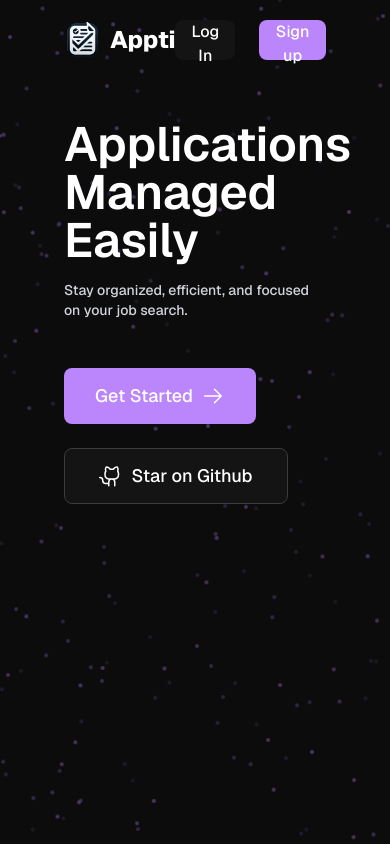
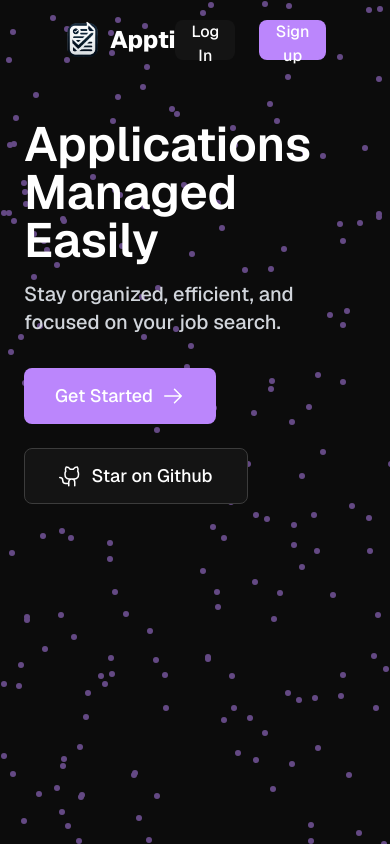
Before and after one commit to krishabbashyal/Apptive, a Next.js app in the folder client/: page / in a window 390 px wide. Built offline with nearby package versions, Linux system fonts and the light colour scheme.

Commit message:
Moved content to component and made some responsive changes for mobile

```diff
--- a/client/src/app/page.tsx
+++ b/client/src/app/page.tsx
@@ -4,54 +4,33 @@ import React from "react";
 import Navbar from "@/components/UserInterface/Navbar";
 import { ArrowRight, GithubLogo } from "@phosphor-icons/react";
 import CustomButton from "@/components/UserInterface/CustomButton";
+import BackgroundDots from "@/components/UserInterface/BackgroundDots";
 
 const LandingPage = () => {
   return (
     <div className="relative min-h-screen overflow-hidden text-white">
-      {/* Abstract Background Elements */}
-      <div className="absolute inset-0 z-0">
-
-
-
-
-        <div className="absolute inset-0 opacity-50">
-          <div className="relative h-full w-full">
-            {Array.from({ length: 200 }).map((_, i) => (
-              <div
-                key={i}
-                className="absolute h-1 w-1 rounded-full bg-accent"
-                style={{
-                  top: `${Math.random() * 100}%`,
-                  left: `${Math.random() * 100}%`,
-                  animationDelay: `${Math.random() * 2}s`,
-                  animation: `pulse ${Math.random() + 0.5}s  infinite, float ${3 + Math.random() * 15}s infinite`,
-                }}
-              />
-            ))}
-          </div>
-        </div>
-      </div>
+      <BackgroundDots />
 
       {/* Main Content */}
       <div className="relative z-10">
         <Navbar />
-        <div className="px-16">
+        <div className="px-6 lg:px-16">
           <div className="mt-10 md:mt-16">
-            <h1 className="relative text-5xl font-semibold md:text-6xl lg:text-8xl">
+            <h1 className="relative text-5xl font-semibold md:text-6xl lg:text-9xl">
               Applications
             </h1>
-            <h1 className="relative text-5xl font-semibold md:text-6xl lg:text-8xl">
+            <h1 className="relative text-5xl font-semibold md:text-6xl lg:text-9xl">
               Managed
             </h1>
-            <h1 className="relative text-5xl font-semibold md:text-6xl lg:text-8xl">
+            <h1 className="relative text-5xl font-semibold md:text-6xl lg:text-9xl">
               Easily
             </h1>
           </div>
           <div>
-            <p className="mt-4 text-sm font-medium text-gray-300 md:mt-10 md:text-4xl">
+            <p className="mt-4 text-xl font-medium text-gray-300 md:mt-10 md:text-4xl">
               Stay organized, efficient, and focused on your job search.
             </p>
-            <div className="mt-12 flex flex-col gap-6 sm:flex-row">
+            <div className="mt-8 lg:mt-12 flex flex-col md:flex-row gap-6">
               <CustomButton
                 label="Get Started"
                 customClasses="bg-accent w-48 h-14 relative overflow-hidden group"
@@ -71,36 +50,6 @@ const LandingPage = () => {
           </div>
         </div>
       </div>
-      <style jsx global>{`
-        @keyframes float {
-          0% {
-            transform: translate(0, 0);
-          }
-          25% {
-            transform: translate(10px, 10px);
-          }
-          50% {
-            transform: translate(-5px, 5px);
-          }
-          75% {
-            transform: translate(-10px, -10px);
-          }
-          100% {
-            transform: translate(0, 0);
-          }
-        }
-        @keyframes pulse {
-          0% {
-            opacity: 0.2;
-          }
-          50% {
-            opacity: 0.7;
-          }
-          100% {
-            opacity: 0.2;
-          }
-        }
-      `}</style>
     </div>
   );
 };
```
